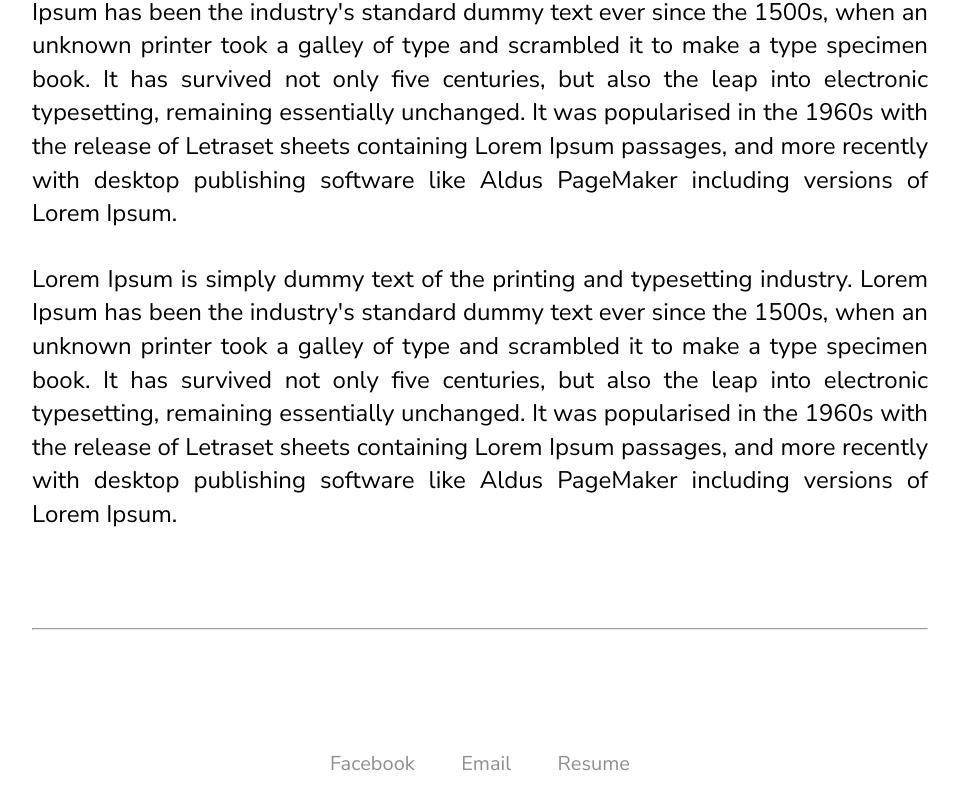
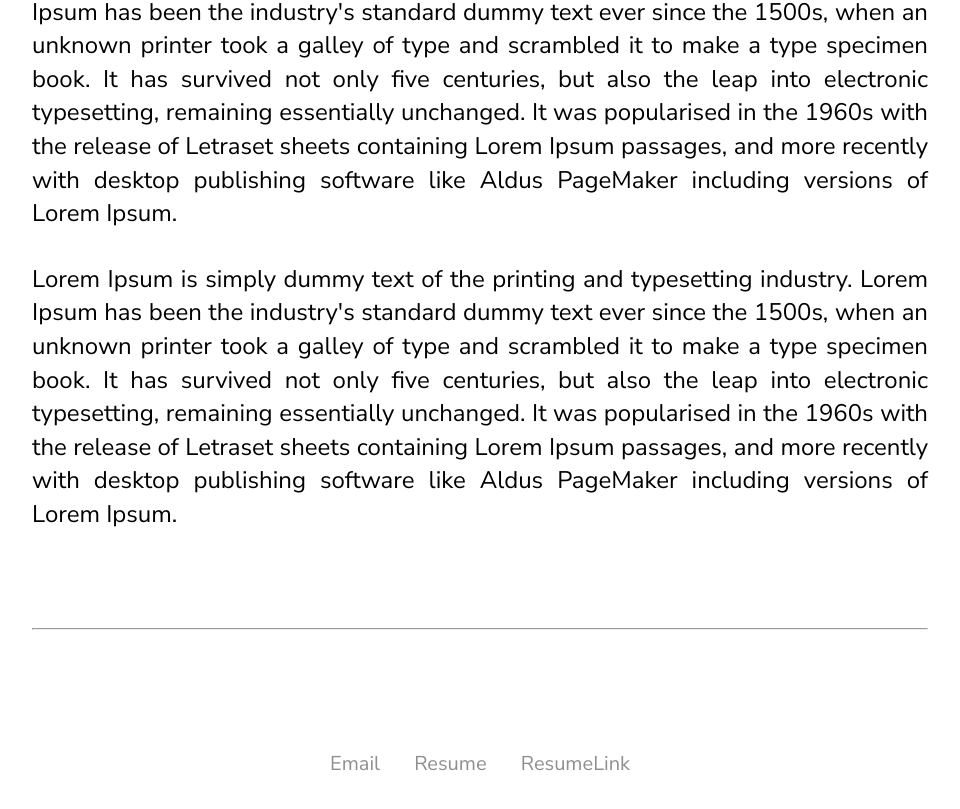
Before and after one commit to token-hub/my-profile, a React (Create React App) app: page / in a window 1280 px wide. Shown: the part 1819-2628 px from the top of the page, without its empty margins (160-1120 px from the left). Built offline with nearby package versions, Linux system fonts and the light colour scheme.

Commit message:
added real links and data to contacts

```diff
--- a/package.json
+++ b/package.json
@@ -10,6 +10,7 @@
     "cra-template": "1.1.2",
     "react": "^17.0.2",
     "react-dom": "^17.0.2",
+    "react-router-dom": "^5.3.0",
     "react-scripts": "4.0.3",
     "web-vitals": "^2.1.0"
   },
--- a/src/components/organisms/Contact.js
+++ b/src/components/organisms/Contact.js
@@ -1,15 +1,43 @@
 import React from 'react'
 import Box from '@mui/material/Box';
 import Link from '@mui/material/Link';
-import ContactLink from '../atoms/ContactLink';
+import { styled } from '@mui/material/styles';
+import Tooltip, { tooltipClasses } from '@mui/material/Tooltip';
+import resume from '../../assets/pdf/John-Suyang-Resume-two-columns.pdf';
 
 const Contact = () => {
+
+   const pdfStyle = {
+      color: "#918e8e",
+      textDecoration: 'none'
+   }
+
+   const CustomTooltip = styled(({ className, ...props }) => (
+      <Tooltip {...props} classes={{ popper: className }} />
+    ))(({ theme }) => ({
+      [`& .${tooltipClasses.tooltip}`]: {
+        fontSize: 20,
+      },
+    }));
+
     return (
        <Box sx={{ display: 'flex', justifyContent: 'center', fontSize: 20, pb: 15}}>
           <Box sx={{ display: 'flex', justifyContent: 'space-between', width: {xs: 250, sm: 300} }}>
-            <ContactLink color="tertiary.dark"> Facebook </ContactLink>
-            <ContactLink color="tertiary.dark"> Email </ContactLink>
-            <ContactLink color="tertiary.dark"> Resume </ContactLink>
+            <CustomTooltip title="johnsuyang2118@gmail.com" >
+               <Link underline='none' sx={{ cursor: 'pointer' }} color="tertiary.dark"> Email </Link>
+            </CustomTooltip>
+            <a href={resume} style={pdfStyle} target="_blank" rel="noopener noreferrer" download>
+               Resume
+            </a>
+            <Link
+               href="https://johnsuyang.jobs180.com/"
+               underline='none'
+               sx={{ cursor: 'pointer' }}
+               color="tertiary.dark"
+               target='_blank'
+            >
+               ResumeLink
+            </Link>
           </Box>
        </Box>
     )
```
Also changed, not shown: 2 other files (tests, documents, lock files or other folders).
